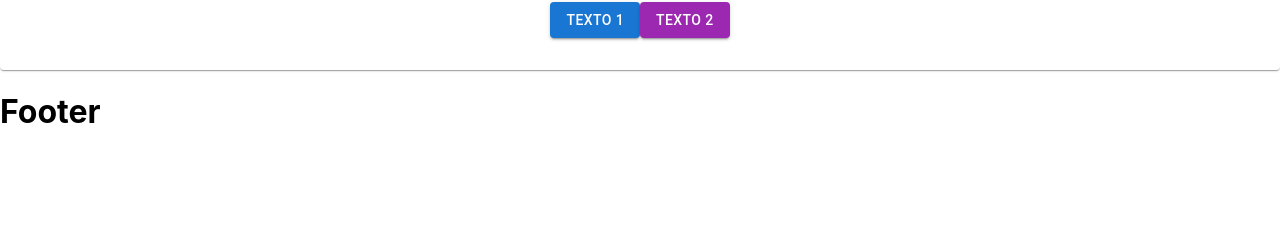
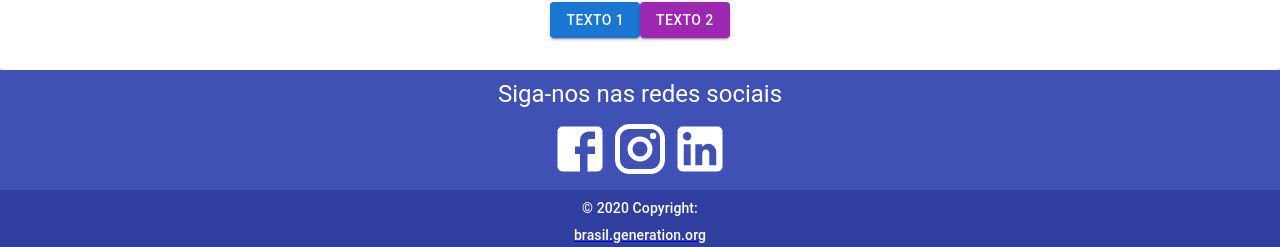
Before and after one commit to liviaflore/BlogPessoalFront, a React (Create React App) app: page / in a window 1280 px wide. Shown: the part 1100-1347 px from the top of the page. Before the commit the page ends 1252 px from the top, so only its background shows below. Built offline with nearby package versions, Linux system fonts and the light colour scheme.

Commit message:
customização do Footer

```diff
--- a/src/components/estaticos/footer/Footer.tsx
+++ b/src/components/estaticos/footer/Footer.tsx
@@ -1,9 +1,42 @@
 import React from 'react';
+import {Grid, Box, Paper, Button, Typography} from '@mui/material';
+import InstagramIcon from '@material-ui/icons/Instagram';
+import FacebookIcon from '@material-ui/icons/Facebook';
+import LinkedInIcon from '@material-ui/icons/LinkedIn';
 
 function Footer(){
     return(
         <>
-        <h1>Footer</h1>
+        <Grid container direction="row" justifyContent="center" alignItems="center">
+                <Grid alignItems="center" item xs={12}>
+                    <Box style={{ backgroundColor: "#3F51B5", height: "120px" }}>
+                        <Box paddingTop={1} display="flex" alignItems="center" justifyContent="center">
+                            <Typography variant="h5" align="center" gutterBottom style={{ color: "white" }}>Siga-nos nas redes sociais </Typography>
+                        </Box>
+                        <Box display="flex" alignItems="center" justifyContent="center">
+                            <a href="https://www.facebook.com/generationbrasil" target="_blank">
+                                <FacebookIcon style={{ fontSize: 60, color: "white" }} />
+                            </a>
+                            <a href="https://www.instagram.com/generationbrasil/" target="_blank">
+                                <InstagramIcon style={{ fontSize: 60, color: "white" }} />
+                            </a>
+                            <a href="https://www.linkedin.com/school/generationbrasil/" target="_blank">
+                                <LinkedInIcon style={{ fontSize: 60, color: "white" }} />
+                            </a>
+                        </Box>
+                    </Box>
+                    <Box style={{ backgroundColor: "#303F9F", height: "60px" }}>
+                        <Box paddingTop={1}>
+                            <Typography variant="subtitle2" align="center" gutterBottom style={{ color: "white" }} >© 2020 Copyright:</Typography>
+                        </Box>
+                        <Box>
+                            <a target="_blank" href="https://brasil.generation.org">
+                                <Typography variant="subtitle2" gutterBottom style={{ color: "white" }} align="center">brasil.generation.org</Typography>
+                            </a>
+                        </Box>
+                    </Box>
+                </Grid>
+            </Grid>
         </>
     )
 }
```
